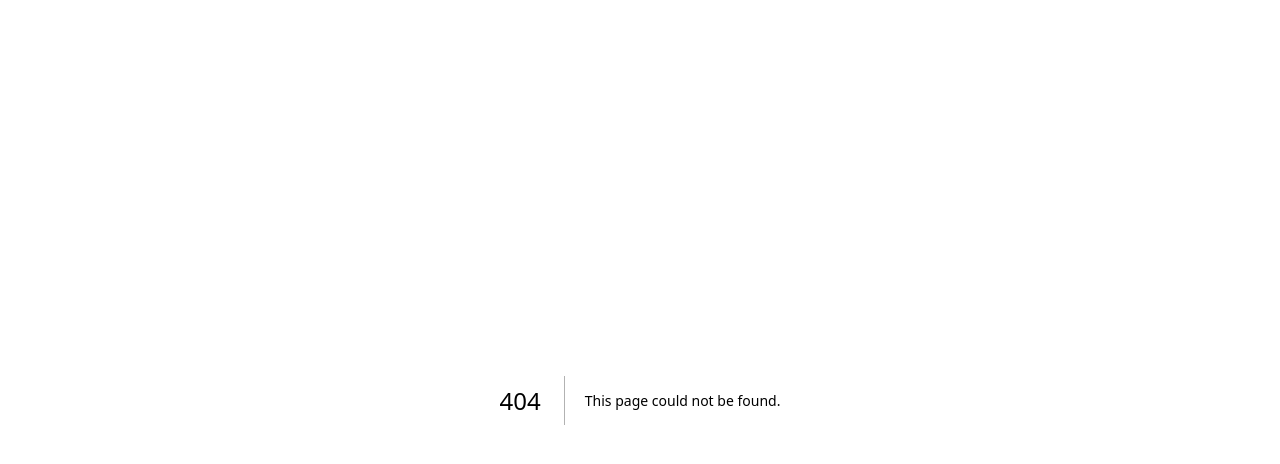
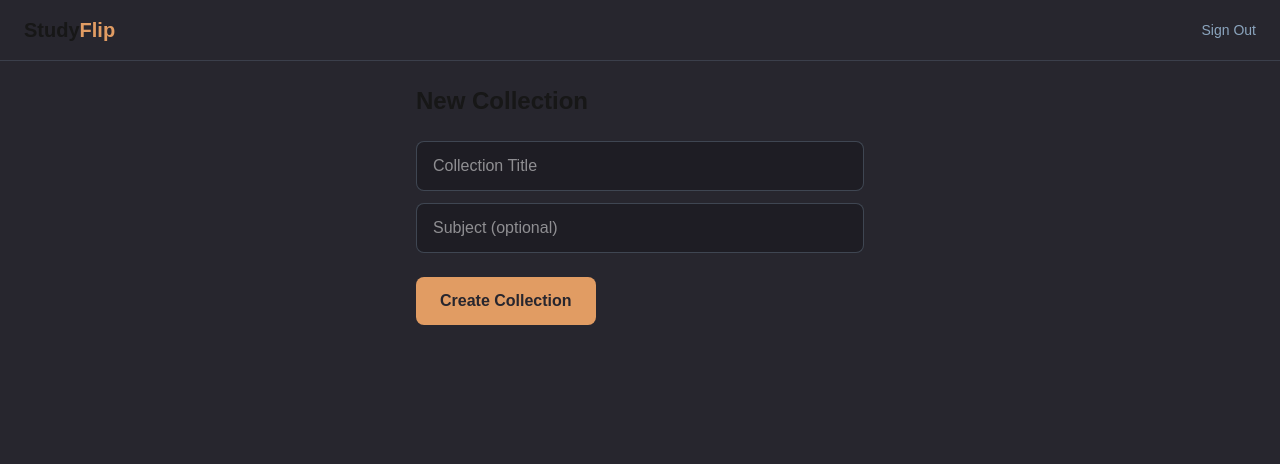
Before and after one commit to gigimento/studyflip, a Next.js app: page /dashboard/new in a window 1280 px wide. Before the commit this address had no page. Shown: the top 464 px of the page. Built offline with nearby package versions, Linux system fonts and the light colour scheme; sample sign-in values are in the browser's storage.

Commit message:
feat: collections CRUD

```diff
--- /dev/null
+++ b/src/app/api/collections/[id]/route.ts
@@ -0,0 +1,18 @@
+import { NextRequest, NextResponse } from 'next/server';
+import { getDb } from '@/lib/db';
+import { getSession } from '@/lib/auth';
+
+export async function DELETE(req: NextRequest, { params }: { params: Promise<{ id: string }> }) {
+  const { id } = await params;
+  const sessionId = req.headers.get('x-session-id');
+  if (!sessionId) return NextResponse.json({ error: 'Unauthorized' }, { status: 401 });
+  const session = getSession(sessionId);
+  if (!session) return NextResponse.json({ error: 'Unauthorized' }, { status: 401 });
+
+  const db = getDb();
+  const collection = db.prepare('SELECT * FROM collections WHERE id = ? AND user_id = ?').get(id, session.user_id);
+  if (!collection) return NextResponse.json({ error: 'Not found' }, { status: 404 });
+
+  db.prepare('DELETE FROM collections WHERE id = ?').run(id);
+  return NextResponse.json({ success: true });
+}
--- /dev/null
+++ b/src/app/api/collections/route.ts
@@ -0,0 +1,29 @@
+import { NextRequest, NextResponse } from 'next/server';
+import { getDb } from '@/lib/db';
+import { getSession } from '@/lib/auth';
+
+export async function GET(req: NextRequest) {
+  const sessionId = req.headers.get('x-session-id');
+  if (!sessionId) return NextResponse.json({ error: 'Unauthorized' }, { status: 401 });
+  const session = getSession(sessionId);
+  if (!session) return NextResponse.json({ error: 'Unauthorized' }, { status: 401 });
+
+  const db = getDb();
+  const collections = db.prepare('SELECT c.*, (SELECT COUNT(*) FROM flashcards WHERE collection_id = c.id) as card_count FROM collections c WHERE c.user_id = ? ORDER BY c.created_at DESC').all(session.user_id);
+  return NextResponse.json(collections);
+}
+
+export async function POST(req: NextRequest) {
+  const sessionId = req.headers.get('x-session-id');
+  if (!sessionId) return NextResponse.json({ error: 'Unauthorized' }, { status: 401 });
+  const session = getSession(sessionId);
+  if (!session) return NextResponse.json({ error: 'Unauthorized' }, { status: 401 });
+
+  const { title, subject } = await req.json();
+  if (!title) return NextResponse.json({ error: 'Title required' }, { status: 400 });
+
+  const db = getDb();
+  const id = crypto.randomUUID();
+  db.prepare('INSERT INTO collections (id, user_id, title, subject) VALUES (?, ?, ?, ?)').run(id, session.user_id, title, subject || '');
+  return NextResponse.json({ id, title, subject });
+}
--- /dev/null
+++ b/src/app/dashboard/layout.tsx
@@ -0,0 +1,36 @@
+'use client';
+
+import { useEffect, useState } from 'react';
+import { useRouter } from 'next/navigation';
+import Link from 'next/link';
+
+export default function DashboardLayout({ children }: { children: React.ReactNode }) {
+  const router = useRouter();
+  const [loading, setLoading] = useState(true);
+
+  useEffect(() => {
+    const sessionId = localStorage.getItem('sessionId');
+    if (!sessionId) {
+      router.push('/auth/login');
+    } else {
+      setLoading(false);
+    }
+  }, [router]);
+
+  if (loading) return <div className="flex items-center justify-center min-h-screen text-[#8BA5BE]">Loading...</div>;
+
+  return (
+    <div className="min-h-screen bg-[#27262E]">
+      <nav className="flex items-center justify-between px-6 py-4 border-b border-[#8BA5BE]/20">
+        <Link href="/dashboard" className="text-xl font-bold">Study<span className="text-[#E19C63]">Flip</span></Link>
+        <button
+          onClick={() => { localStorage.removeItem('sessionId'); router.push('/auth/login'); }}
+          className="text-sm text-[#8BA5BE] hover:text-white cursor-pointer"
+        >
+          Sign Out
+        </button>
+      </nav>
+      <main className="p-6 max-w-4xl mx-auto">{children}</main>
+    </div>
+  );
+}
--- /dev/null
+++ b/src/app/dashboard/new/page.tsx
@@ -0,0 +1,40 @@
+'use client';
+
+import { useState } from 'react';
+import { useRouter } from 'next/navigation';
+import { Button } from '@/components/ui/button';
+
+export default function NewCollectionPage() {
+  const router = useRouter();
+  const [title, setTitle] = useState('');
+  const [subject, setSubject] = useState('');
+
+  async function create() {
+    if (!title) return;
+    const sessionId = localStorage.getItem('sessionId');
+    const res = await fetch('/api/collections', {
+      method: 'POST',
+      headers: { 'Content-Type': 'application/json', 'x-session-id': sessionId || '' },
+      body: JSON.stringify({ title, subject }),
+    });
+    const data = await res.json();
+    if (data.id) router.push(`/dashboard/collections/${data.id}`);
+  }
+
+  return (
+    <div className="max-w-md mx-auto">
+      <h1 className="text-2xl font-bold mb-6">New Collection</h1>
+      <input
+        type="text" placeholder="Collection Title" value={title}
+        onChange={(e) => setTitle(e.target.value)}
+        className="w-full px-4 py-3 rounded-lg bg-[#1e1d24] border border-[#8BA5BE]/30 text-white mb-3 outline-none focus:border-[#E19C63]"
+      />
+      <input
+        type="text" placeholder="Subject (optional)" value={subject}
+        onChange={(e) => setSubject(e.target.value)}
+        className="w-full px-4 py-3 rounded-lg bg-[#1e1d24] border border-[#8BA5BE]/30 text-white mb-6 outline-none focus:border-[#E19C63]"
+      />
+      <Button onClick={create}>Create Collection</Button>
+    </div>
+  );
+}
--- /dev/null
+++ b/src/app/dashboard/page.tsx
@@ -0,0 +1,50 @@
+'use client';
+
+import { useEffect, useState } from 'react';
+import { useRouter } from 'next/navigation';
+import { Button } from '@/components/ui/button';
+
+type Collection = { id: string; title: string; subject: string; card_count: number; created_at: string };
+
+export default function DashboardPage() {
+  const router = useRouter();
+  const [collections, setCollections] = useState<Collection[]>([]);
+
+  async function loadCollections() {
+    const sessionId = localStorage.getItem('sessionId');
+    const res = await fetch('/api/collections', { headers: { 'x-session-id': sessionId || '' } });
+    if (res.ok) setCollections(await res.json());
+  }
+
+  useEffect(() => { loadCollections(); }, []);
+
+  async function deleteCollection(id: string) {
+    const sessionId = localStorage.getItem('sessionId');
+    await fetch(`/api/collections/${id}`, { method: 'DELETE', headers: { 'x-session-id': sessionId || '' } });
+    loadCollections();
+  }
+
+  return (
+    <div>
+      <div className="flex items-center justify-between mb-6">
+        <h1 className="text-2xl font-bold">My Collections</h1>
+        <Button onClick={() => router.push('/dashboard/new')}>+ New Collection</Button>
+      </div>
+      {collections.length === 0 ? (
+        <p className="text-[#8BA5BE] text-center py-12">No collections yet. Create your first one!</p>
+      ) : (
+        <div className="grid gap-4">
+          {collections.map((c) => (
+            <div key={c.id} className="bg-[#1e1d24] p-5 rounded-xl flex items-center justify-between">
+              <div onClick={() => router.push(`/dashboard/collections/${c.id}`)} className="cursor-pointer flex-1">
+                <h3 className="font-semibold text-lg">{c.title}</h3>
+                <p className="text-sm text-[#8BA5BE]">{c.subject} &middot; {c.card_count} cards</p>
+              </div>
+              <button onClick={() => deleteCollection(c.id)} className="text-red-400 text-sm hover:text-red-300 cursor-pointer">Delete</button>
+            </div>
+          ))}
+        </div>
+      )}
+    </div>
+  );
+}
```
